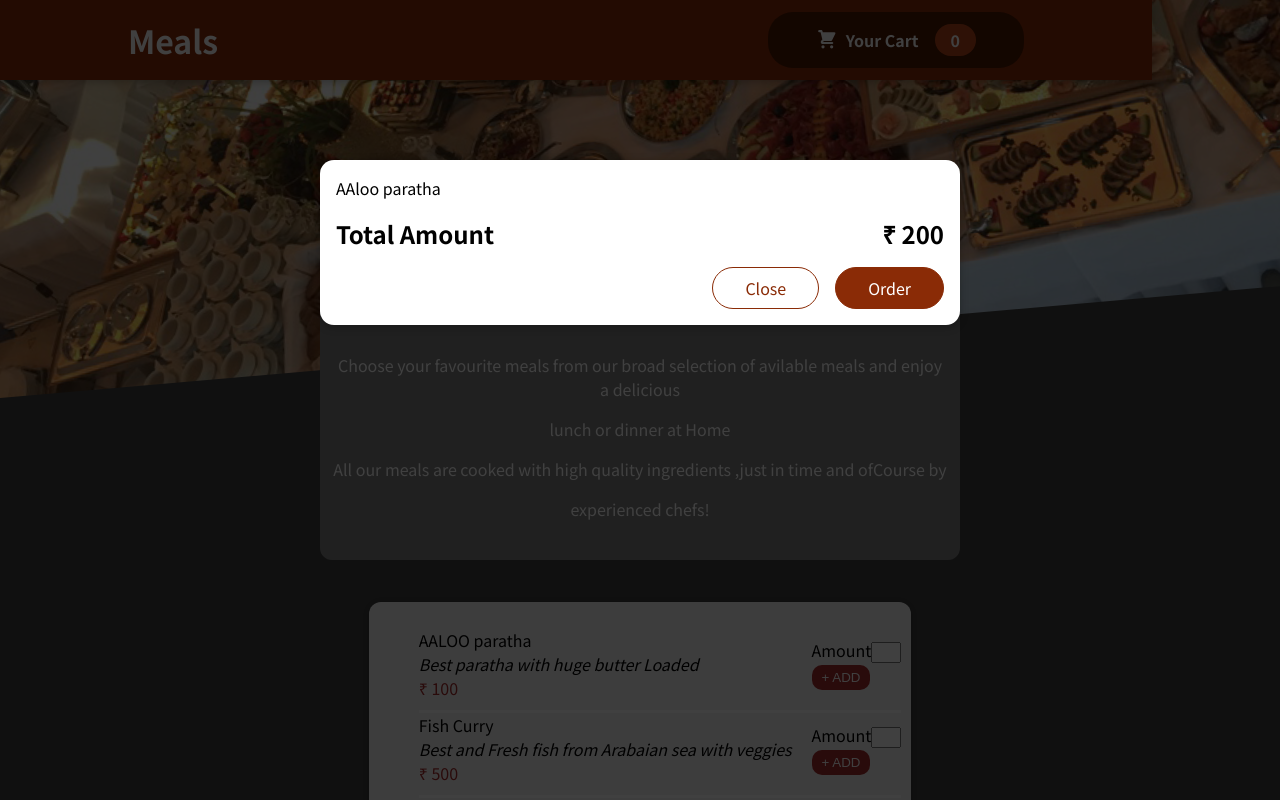
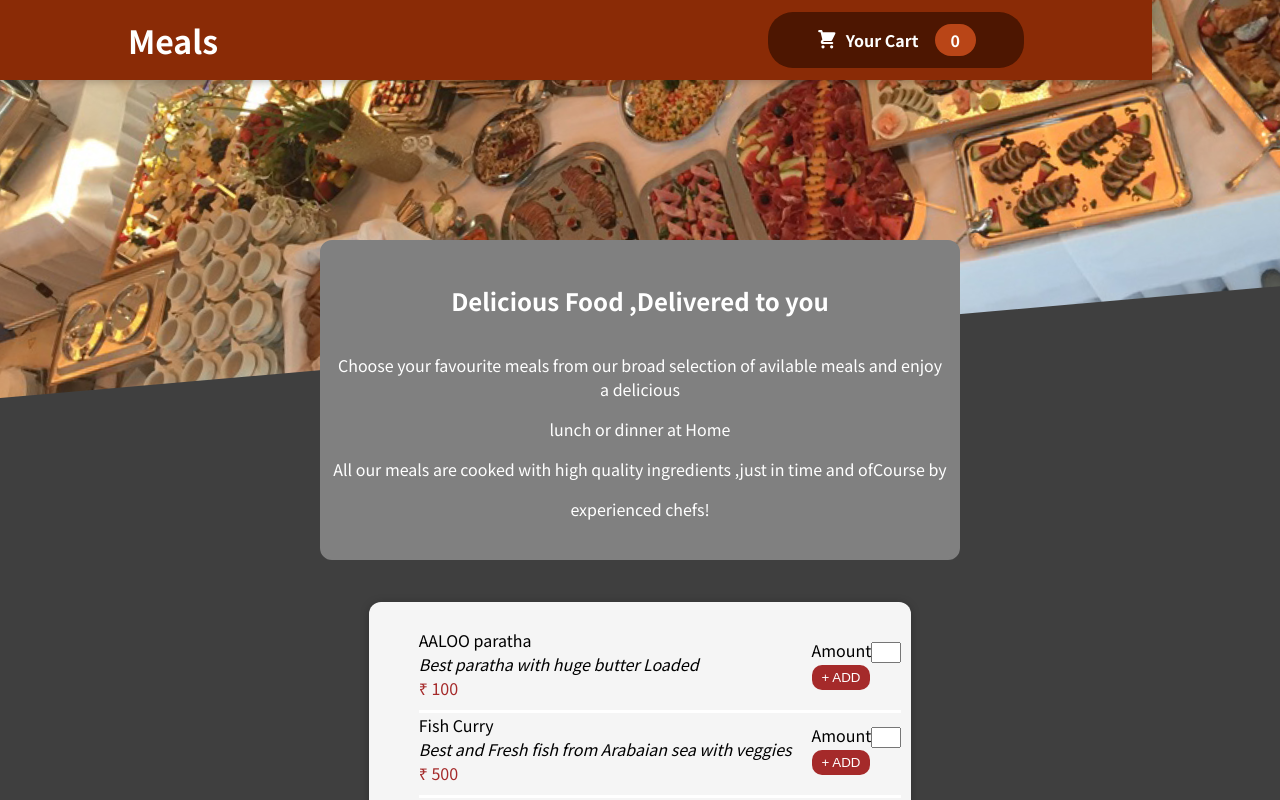
Before and after one commit to SigmaArun/Webtask, a React (Create React App) app in the folder src/002 01-starting-project/01-starting-project/: page / in a window 1280 px wide. Shown: the top 800 px of the page. Built offline with nearby package versions, Linux system fonts and the light colour scheme.

Commit message:
Closing and opening cart functionality

```diff
--- a/src/002 01-starting-project/01-starting-project/src/App.js
+++ b/src/002 01-starting-project/01-starting-project/src/App.js
@@ -1,14 +1,20 @@
 import { Fragment } from "react";
 import Header from "./components/Layout/Header";
-import MealsSummery from "./components/Meals/MealsSummery";
+
 import Meals from "./components/Meals/Meals";
 import Cart from  "./components/Cart/Cart";
+import React, { useState } from 'react';
 
 function App() {
+  const [isCartOpen, setIsCartOpen] = useState(false);
+
+  const toggleCartHandler = () => {
+    setIsCartOpen((prevState) => !prevState);
+  };
   return (
    <Fragment>
-    <Cart></Cart>
-    <Header></Header>
+     {isCartOpen && <Cart />}
+    <Header onToggleCart={toggleCartHandler}></Header>
     <main>
       <Meals></Meals>
 
--- a/src/002 01-starting-project/01-starting-project/src/components/Cart/Cart.js
+++ b/src/002 01-starting-project/01-starting-project/src/components/Cart/Cart.js
@@ -1,15 +1,25 @@
-import Modal from '../UI/Modal';
-import classes from './Cart.module.css';
+import { useState } from "react";
+import Modal from "../UI/Modal";
+import classes from "./Cart.module.css";
 
-const Cart = (props) => {
+const Cart = () => {
+  const [cartIsOpen, setCartIsOpen] = useState("true");
+
+
+  const closeCartHandler = () => {
+    setCartIsOpen(false);
+  };
   const cartItems = (
     <ul className={classes["cart-items"]}>
       {[{ id: 1, name: "AAloo paratha", amount: 2, price: 100 }].map((item) => (
-        <li>{item.name}</li>
+        <li key={item.id}>{item.name}</li>
       ))}
     </ul>
   );
+
   return (
+    <>
+      {cartIsOpen && (
         <Modal>
           {cartItems}
           <div className={classes.total}>
@@ -17,10 +27,17 @@ const Cart = (props) => {
             <span>₹ 200</span>
           </div>
           <div className={classes.actions}>
-        <button className={classes['button--alt']}>Close</button>
+            <button
+              className={classes["button--alt"]}
+              onClick={closeCartHandler}
+            >
+              Close
+            </button>
             <button className={classes.button}>Order</button>
           </div>
         </Modal>
+      )}
+    </>
   );
 };
 export default Cart;
--- a/src/002 01-starting-project/01-starting-project/src/components/Layout/Header.js
+++ b/src/002 01-starting-project/01-starting-project/src/components/Layout/Header.js
@@ -1,22 +1,19 @@
 import React, { Fragment } from "react";
-import mealsImage from '../../assests/meals.jpg';
-import classes from './Header.module.css';
+import mealsImage from "../../assests/meals.jpg";
+import classes from "./Header.module.css";
 import HeaderCartButton from "./HeaderCartButton";
-import Card from "../UI/Card";
 
- const Header=(props)=>{
-    return(
+const Header = (props) => {
+  return (
     <Fragment>
       <header className={classes.header}>
         <h1>Meals</h1>
-        <HeaderCartButton></HeaderCartButton>
+        <HeaderCartButton onToggleCart={props.onToggleCart}></HeaderCartButton>
       </header>
-        <div className={classes['main-image']}>
+      <div className={classes["main-image"]}>
         <img src={mealsImage} alt="a table full of delicious food"></img>
       </div>
-
-
     </Fragment>
-    )
+  );
 };
 export default Header;
--- a/src/002 01-starting-project/01-starting-project/src/components/Layout/HeaderCartButton.js
+++ b/src/002 01-starting-project/01-starting-project/src/components/Layout/HeaderCartButton.js
@@ -1,17 +1,15 @@
 import CartIcon from "../Cart/CartIcon";
-import classes from './HeaderCartButton.module.css';
- const HeaderCartButton=(props)=>{
-    return(
-        <button className={classes.button}>
-            <span className={classes.icon}>
-                <CartIcon></CartIcon>
-            </span>
-            <span>Your Cart</span>
-            <span className={classes.badge}>
-                0
-            </span>
-        </button>
-    )
+import classes from "./HeaderCartButton.module.css";
 
- }
- export default HeaderCartButton;
+const HeaderCartButton = (props) => {
+  return (
+    <button className={classes.button} onClick={props.onToggleCart}>
+      <span className={classes.icon}>
+        <CartIcon></CartIcon>
+      </span>
+      <span>Your Cart</span>
+      <span className={classes.badge}>0</span>
+    </button>
+  );
+};
+export default HeaderCartButton;
--- a/src/002 01-starting-project/01-starting-project/src/components/Meals/AvilableMeals.js
+++ b/src/002 01-starting-project/01-starting-project/src/components/Meals/AvilableMeals.js
@@ -1,68 +1,57 @@
-
-import classes from './AvilableMeals.module.css';
-import Card from '../UI/Card';
-import MealsForm from './MealsForm';
-const Meals_Items=[
+import classes from "./AvilableMeals.module.css";
+import Card from "../UI/Card";
+import MealsForm from "./MealsForm";
+const Meals_Items = [
   {
-       id:'1',
-       name:'AALOO paratha',
-       description: 'Best paratha with huge butter Loaded',
-       price: 100.00,
+    id: "1",
+    name: "AALOO paratha",
+    description: "Best paratha with huge butter Loaded",
+    price: 100.0,
   },
   {
-       id:'2',
-       name:'Fish Curry',
-       description: 'Best and Fresh fish from Arabaian sea with veggies',
-       price: 500.00,
+    id: "2",
+    name: "Fish Curry",
+    description: "Best and Fresh fish from Arabaian sea with veggies",
+    price: 500.0,
   },
   {
-       id:'3',
-       name:'Idley Dosha',
-       description: 'Best taste of south indian dosha ',
-       price: 100.00,
+    id: "3",
+    name: "Idley Dosha",
+    description: "Best taste of south indian dosha ",
+    price: 100.0,
   },
   {
-       id:'4',
-       name:'Veggy King Burger ',
-       description: 'King Burger with sauce ',
-       price: 100.00,
+    id: "4",
+    name: "Veggy King Burger ",
+    description: "King Burger with sauce ",
+    price: 100.0,
   },
   {
-       id:'5',
-       name:'vada Pao',
-       description: 'maharastrian vada pao with lovely taste',
-       price: 100.00,
+    id: "5",
+    name: "vada Pao",
+    description: "maharastrian vada pao with lovely taste",
+    price: 100.0,
   },
-
 ];
- const AvilableMeals=()=>{
-    const mealsList= Meals_Items.map((meal)=>
-
-<div  key={meal.id} className={classes.outer}>
-
+const AvilableMeals = () => {
+  const mealsList = Meals_Items.map((meal) => (
+    <div key={meal.id} className={classes.outer}>
       <div className={classes.mealDetails}>
         <div className={classes.category1}>{meal.name}</div>
         <div className={classes.category2}>{meal.description}</div>
         <div className={classes.category3}> ₹ {meal.price}</div>
       </div>
       <div className={classes.formContainer}>
-   <MealsForm></MealsForm></div>
-
-
-
+        <MealsForm></MealsForm>
       </div>
-
-     );
-    return(
+    </div>
+  ));
+  return (
     <div className={classes.centered}>
       <Card>
-
-            <ul>
-             {mealsList}
-            </ul>
-
+        <ul>{mealsList}</ul>
       </Card>
     </div>
   );
- }
+};
 export default AvilableMeals;
--- a/src/002 01-starting-project/01-starting-project/src/components/Meals/MealsSummery.js
+++ b/src/002 01-starting-project/01-starting-project/src/components/Meals/MealsSummery.js
@@ -1,26 +1,27 @@
-import classes from './MealsSummery.module.css';
+import classes from "./MealsSummery.module.css";
 
- const MealsSummery=()=>{
-  return(
+const MealsSummery = () => {
+  return (
     <section className={classes.mealsSummary}>
       <div className={classes.centered}>
         <div>
           <h1>Delicious Food ,Delivered to you</h1>
         </div>
         <div className={classes.paragraphs}>
-      <p>Choose your favourite meals from our broad selection of avilable meals
-         and enjoy a delicious</p>
-       <p>  lunch or dinner at Home</p>
+          <p>
+            Choose your favourite meals from our broad selection of avilable
+            meals and enjoy a delicious
+          </p>
+          <p> lunch or dinner at Home</p>
 
-      <p>All our meals are cooked with high quality ingredients ,just in time
-        and ofCourse by </p>
-      <p>  experienced chefs!
+          <p>
+            All our meals are cooked with high quality ingredients ,just in time
+            and ofCourse by{" "}
           </p>
+          <p> experienced chefs!</p>
         </div>
-
-
       </div>
     </section>
-  )
- }
+  );
+};
 export default MealsSummery;
--- a/src/002 01-starting-project/01-starting-project/src/components/UI/Modal.js
+++ b/src/002 01-starting-project/01-starting-project/src/components/UI/Modal.js
@@ -3,14 +3,14 @@ import { Fragment } from 'react';
 import classes from './Modal.module.css';
 import  ReactDOM  from 'react-dom';
 const Backdrop=(props)=>{
-    return <div className={classes.backdrop}></div>;
+    return <div className={classes.backdrop} onClick={props.onClose}></div>;
 
 }
 
 const ModalOverlay=(props)=>{
    return(
-    <div className={classes.modal}>
-        <div className={classes.content}>{props.children}</div>
+    <div className={classes.modal} >
+        <div className={classes.content} onClick={props.onClose} >{props.children}</div>
     </div>
 
    );
@@ -21,8 +21,8 @@ const portalElement=document.getElementById('overlays');
 const Modal =(props)=>{
     return(
         <Fragment>
-            {ReactDOM.createPortal(<Backdrop/>,portalElement)}
-            {ReactDOM.createPortal(<ModalOverlay>{props.children}</ModalOverlay>,portalElement)}
+            {ReactDOM.createPortal(<Backdrop onClick={props.onClose}/>,portalElement)}
+            {ReactDOM.createPortal(<ModalOverlay onClick={props.onClose}>{props.children}</ModalOverlay>,portalElement)}
         </Fragment>
     );
 }
```
Lines whose indentation alone changed are shown as unchanged.
